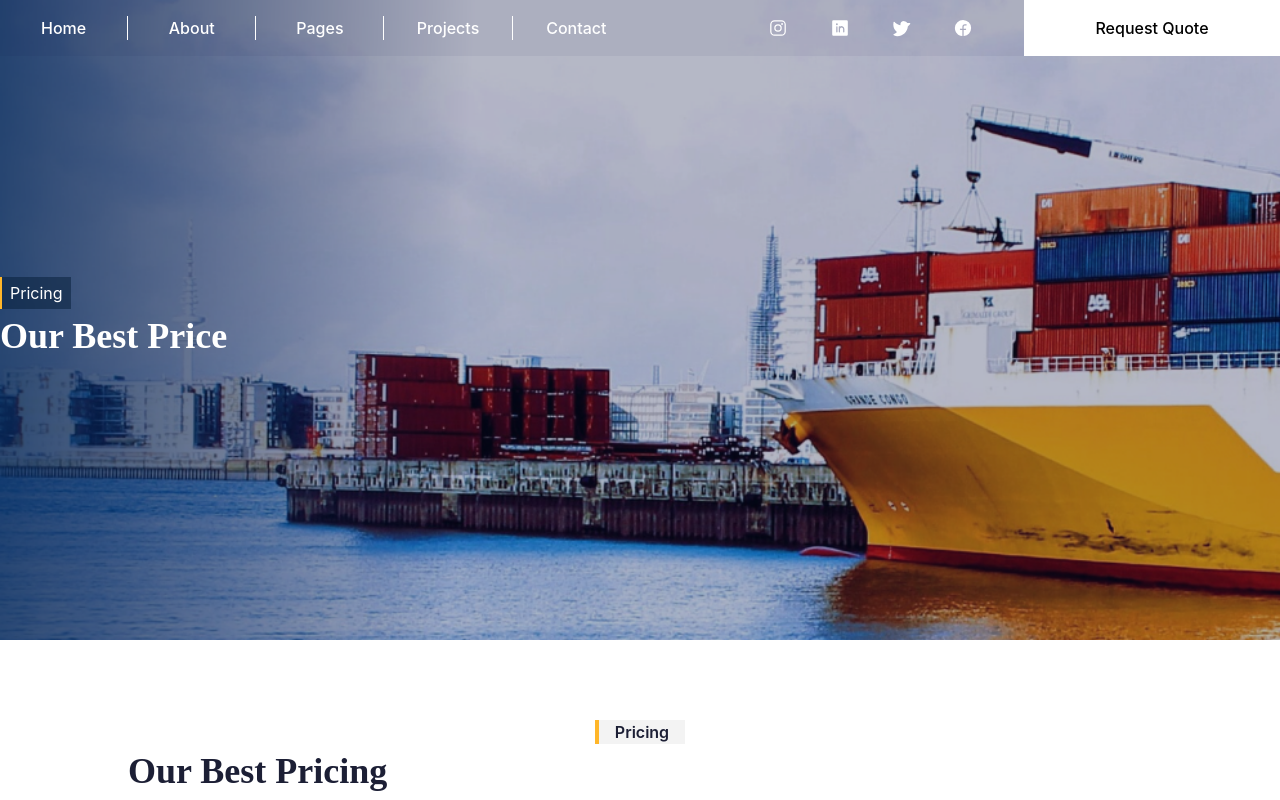
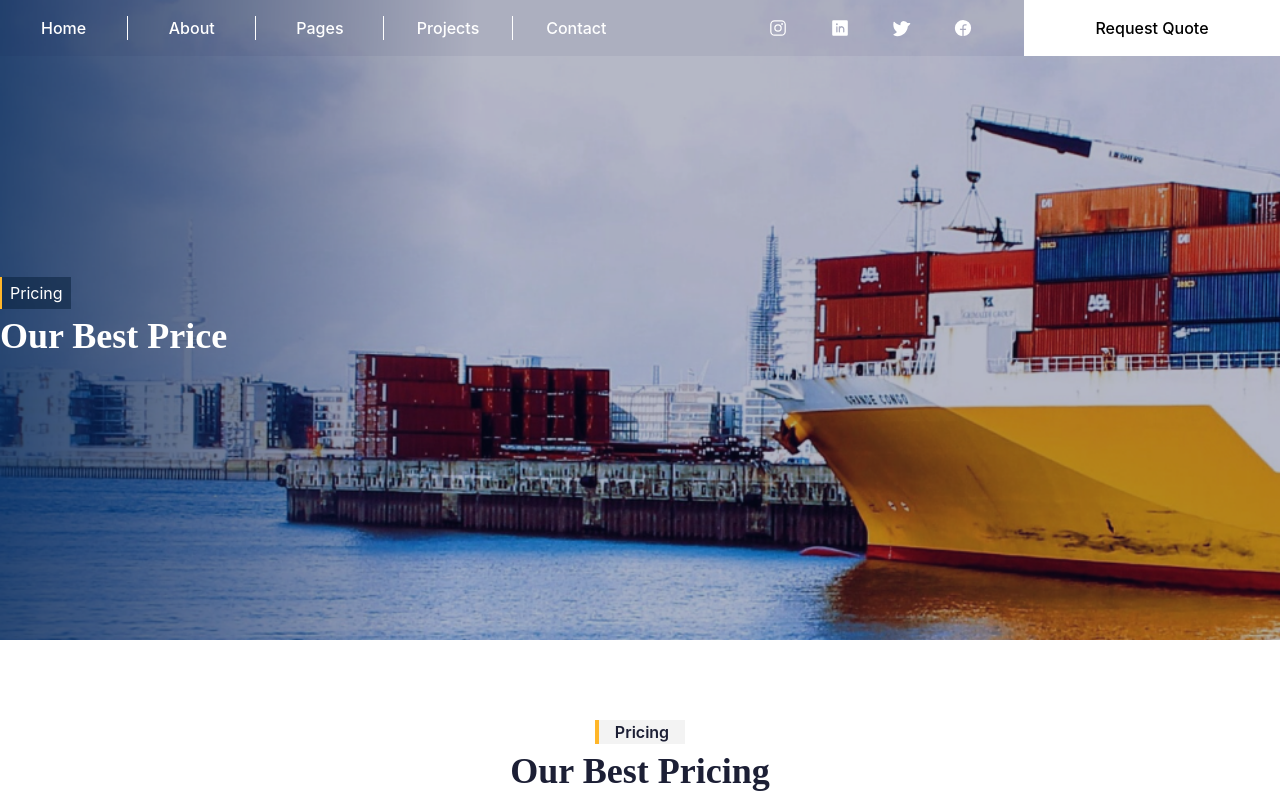
Before and after one commit to smartcollins/logistics, a React (Create React App) app: page /pricing in a window 1280 px wide. Shown: the top 800 px of the page. Built offline with nearby package versions, Linux system fonts and the light colour scheme.

Commit message:
modified Caption

```diff
--- a/src/component/Caption.jsx
+++ b/src/component/Caption.jsx
@@ -1,12 +1,19 @@
 import React from 'react';
 
 
-const Caption = ({ dark, txt, txt2 }) => {
+const Caption = ({ dark, mid, txt, txt2 }) => {
+    const fiz = 'px-4 font-semibold border-l-4 border-l-[#ffb629]'
+    const fiz2 = 'font-[Rubik] font-bold text-4xl/normal'
     return (
+        // <div className='my-4 capitalize'>
         <div className='my-4 capitalize'>
             {/* <p style={dark?{background: 'rgb(232 232 232 / 0.1)'}:light?{background: 'rgb(232 232 232 / 0.5)'}:left?{margin: '50'}:{margin: 'auto'}} className='w-fit px-4 font-semibold border-l-4 border-l-[#ffb629]'>{txt}</p> */}
-            <p style={dark ? { background: 'rgb(232 232 232 / 0.5)' } : { background: 'rgb(232 232 232 / 0.1)' }} className=' px-4 font-semibold border-l-4 border-l-[#ffb629] w-fit mx-auto'>{txt}</p>
-            <p className='font-[Rubik] font-bold text-4xl/normal'>{txt2}</p>
+
+            {/* <p style={dark ? { background: 'rgb(232 232 232 / 0.5)' } : { background: 'rgb(232 232 232 / 0.1)' }} className=' px-4 font-semibold border-l-4 border-l-[#ffb629] w-fit mx-auto'>{txt}</p>
+            <p className='font-[Rubik] font-bold text-4xl/normal'>{txt2}</p> */}
+
+            <p style={dark ? { background: 'rgb(232 232 232 / 0.5)' } : { background: 'rgb(232 232 232 / 0.1)' }} className={mid?`w-fit mx-auto ${fiz}`:fiz}>{txt}</p>
+            <p className={mid?`mx-auto w-fit ${fiz2}`:fiz2}>{txt2}</p>
         </div>
     )
 }
```
